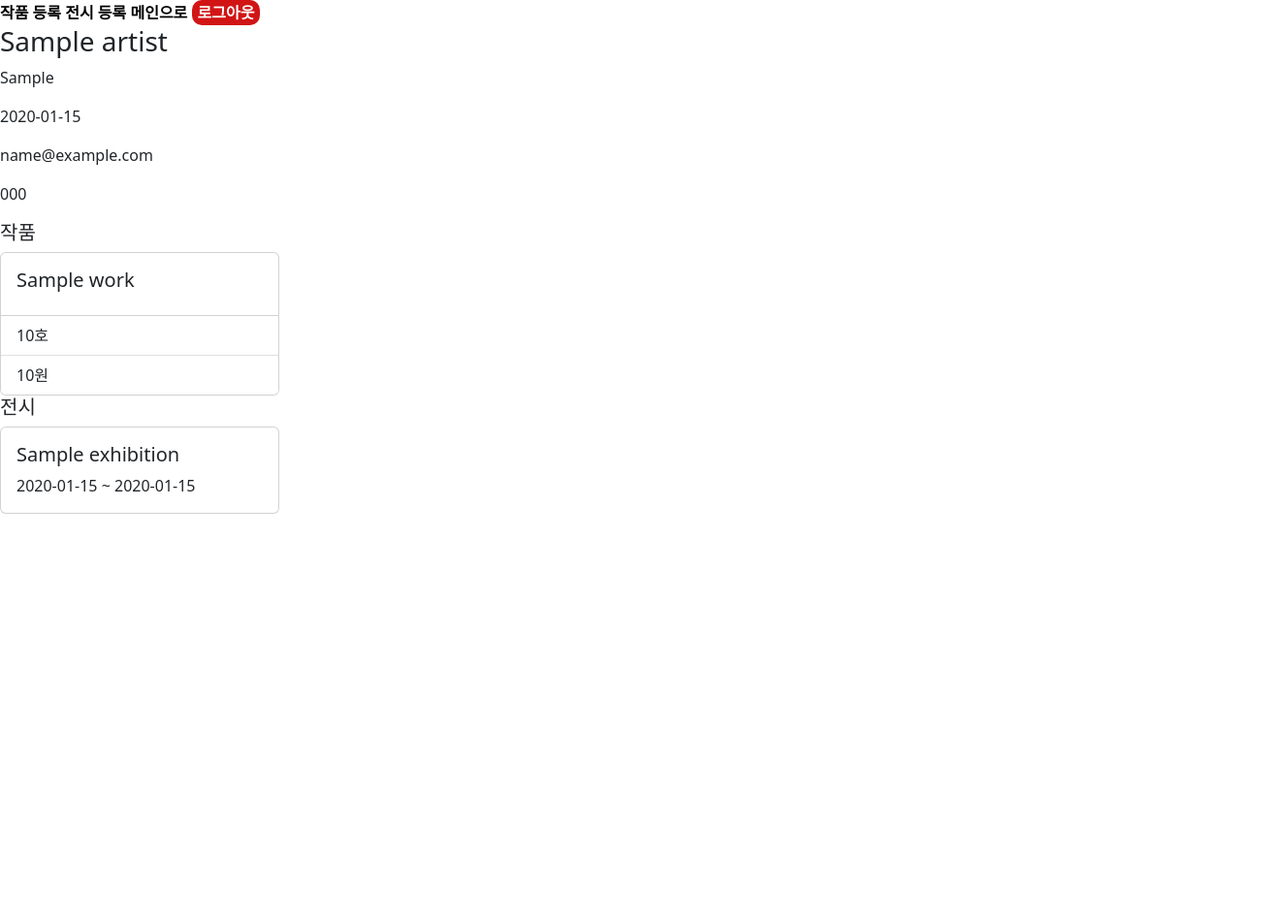
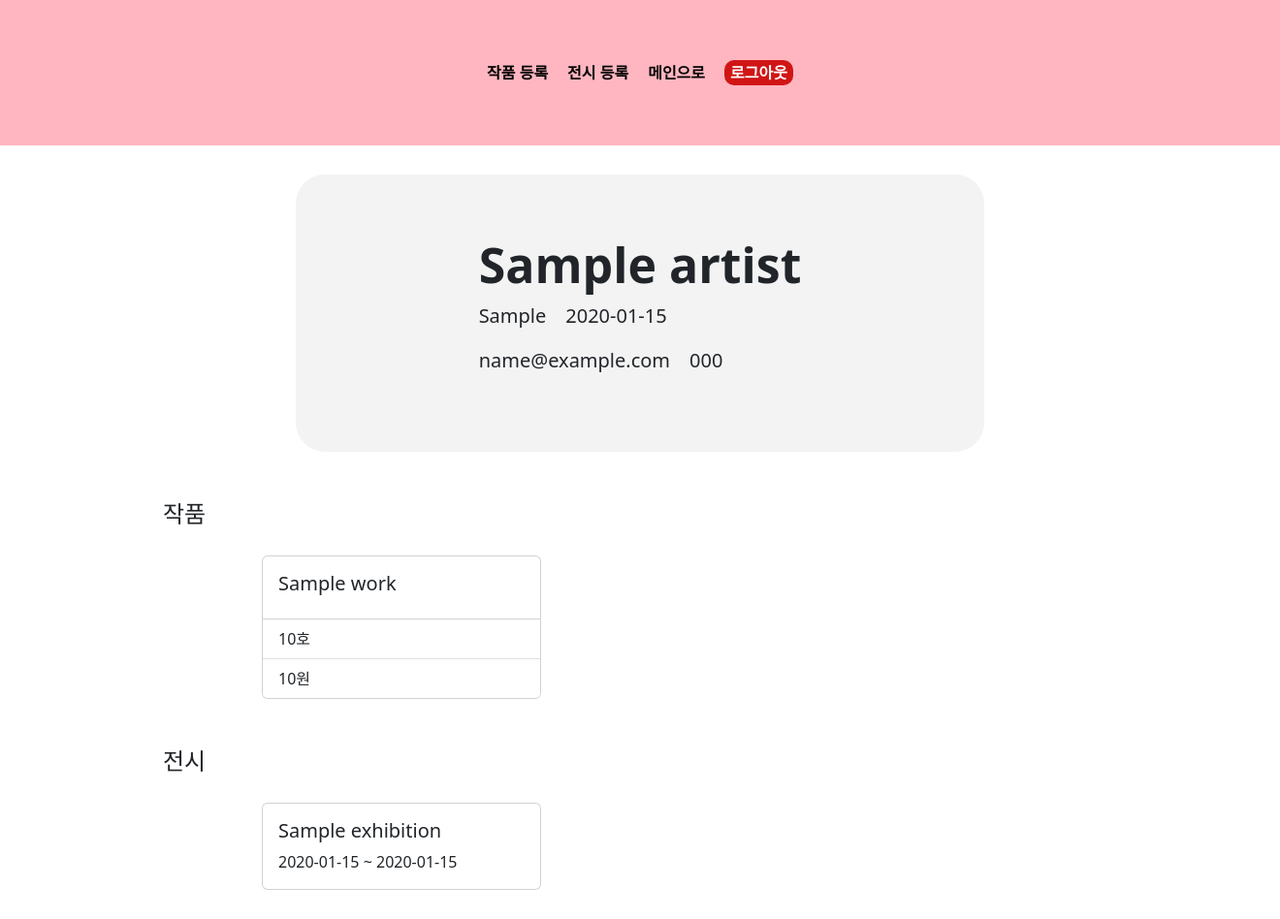
Before and after one commit to zeonga1102/og-assignment, a Django app: page /artist/dashboard in a window 1320 px wide. Shown: the whole page at 97% size. Before the commit the page ends 530 px from the top, so only its background shows below. Run offline with Django 4.2, Linux system fonts and the light colour scheme; a user stored in the database is signed in; tables that the repository leaves empty hold one stand-in row (values such as "Sample post").

Commit message:
Add artist/dashboard.css

```diff
--- /dev/null
+++ b/static/css/artist/dashboard.css
@@ -0,0 +1,40 @@
+.artist-info {
+    background-color: rgb(243, 243, 243);
+    display: flex;
+    flex-direction: column;
+    margin: 0 auto 0 auto;
+    padding: 5% 15%;
+    border-radius: 30px;
+}
+
+h3 {
+    font-size: 50px;
+    font-weight: 700;
+}
+
+.artist-info > div {
+    display: flex;
+    font-size: 20px;
+}
+
+.artist-info > div > p {
+    margin-right: 20px;
+}
+
+.container {
+    margin: 0 10%;
+}
+
+h4 {
+    margin-top: 50px;
+}
+
+.div-card-list {
+    display: grid;
+    grid-template-columns: repeat(auto-fill, 19rem);
+    justify-content: center;
+}
+
+.card {
+    margin-top: 20px;
+}
--- a/templates/artist/dashboard.html
+++ b/templates/artist/dashboard.html
@@ -1,12 +1,15 @@
 {% extends "artist/base.html" %}
+{% load static %}
 
-{% block statics %}
+{% block artist_statics %}
+    <link href={% static "css/artist/dashboard.css" %} rel=stylesheet>
 {% endblock %}
 
 {% block artist_content %}
+    <div class="wrap">
+        <div class="artist-info">
+            <h3>{{ artist.name }}</h3>
             <div>
-        <div>
-            <h3>{{ artist.name }}</h3>
                 <p>{{ artist.gender }}</p>
                 <p>{{ artist.birthday }}</p>
             </div>
@@ -14,9 +17,10 @@
                 <p>{{ artist.email }}</p>
                 <p>{{ artist.phone }}</p>
             </div>
-        <div>
-            <div>
-                <h5>작품</h5>
+        </div>
+        <div class="container">
+            <h4>작품</h4>
+            <div class="div-card-list">
                 {% for work in works %}
                     <div class="card" style="width: 18rem;">
                         <div class="card-body">
@@ -29,8 +33,8 @@
                     </div>
                 {% endfor %}
             </div>
-            <div>
-                <h5>전시</h5>
+            <h4>전시</h4>
+            <div class="div-card-list">
                 {% for exhibition in exhibition_list %}
                     <div class="card" style="width: 18rem;">
                         <div class="card-body">
```
Lines whose indentation alone changed are shown as unchanged.
